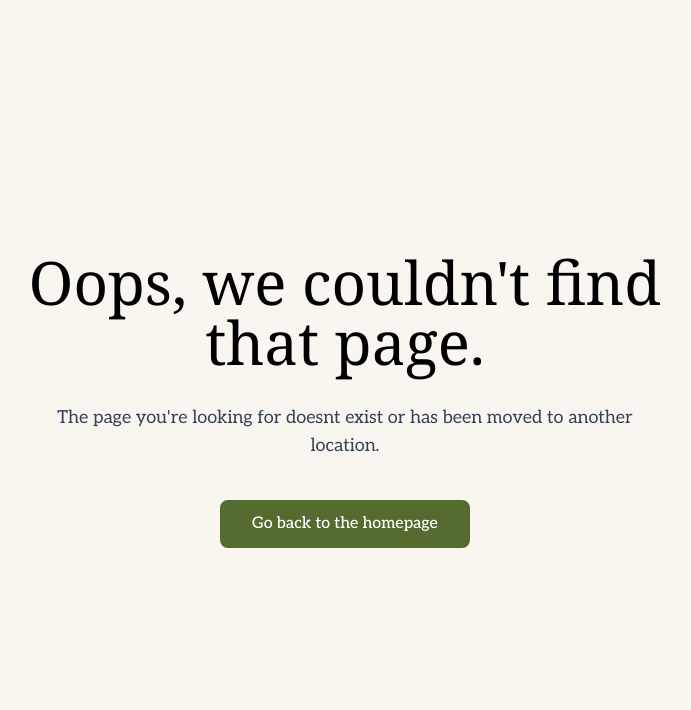
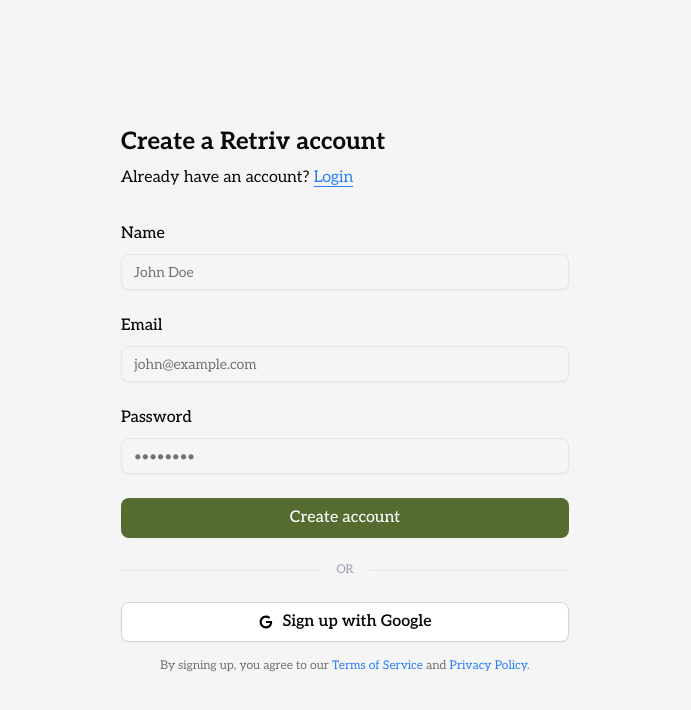
Before and after one commit to priyanshuxkumar/retriv-web, a Next.js app: page /signup in a window 1280 px wide. Before the commit this address had no page. Shown: the top 710 px of the page, without its empty margins (295-986 px from the left). Built offline with nearby package versions, Linux system fonts and the light colour scheme.

Commit message:
add signup route

```diff
--- /dev/null
+++ b/app/(auth)/signup/page.tsx
@@ -0,0 +1,11 @@
+import { SignupForm } from "@/components/SignupForm";
+
+export default function Page() {
+  return (
+    <div className="flex min-h-svh flex-col items-center justify-center bg-muted p-6 md:p-10">
+      <div className="w-full max-w-sm md:max-w-3xl">
+        <SignupForm />
+      </div>
+    </div>
+  );
+}
```
